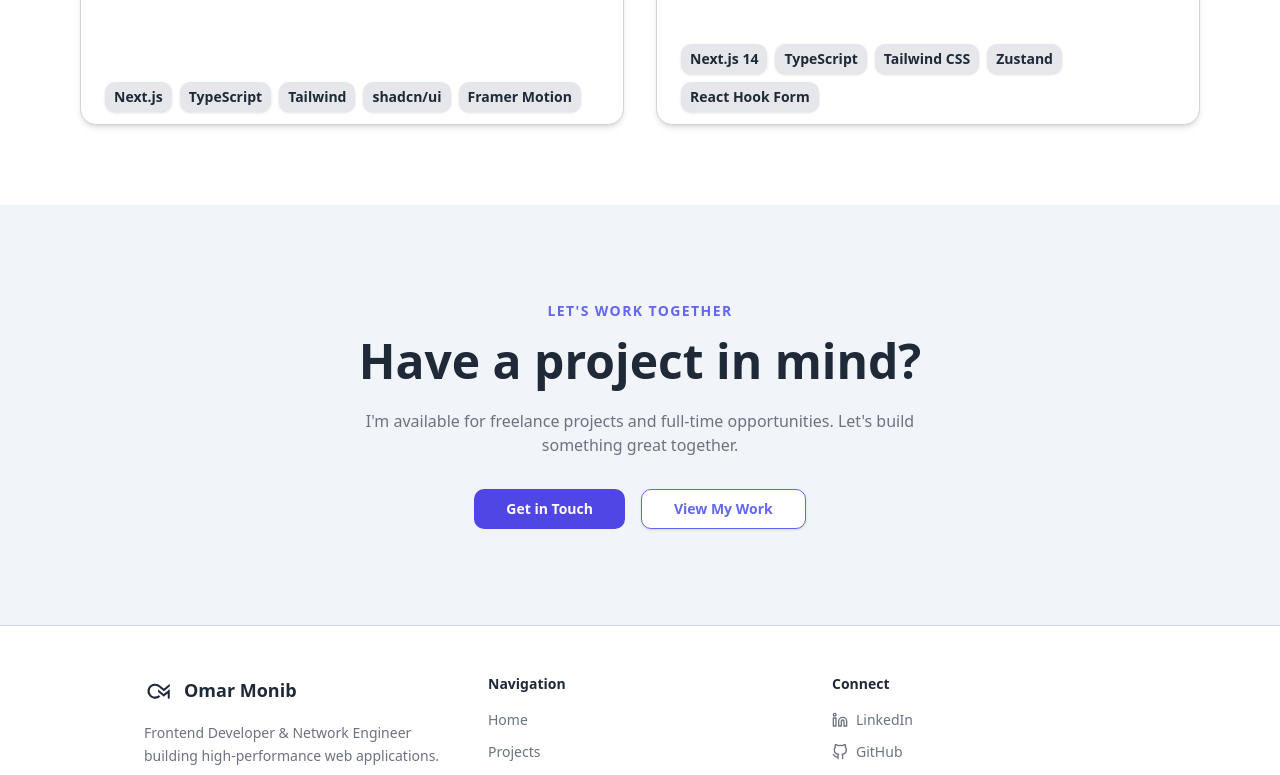
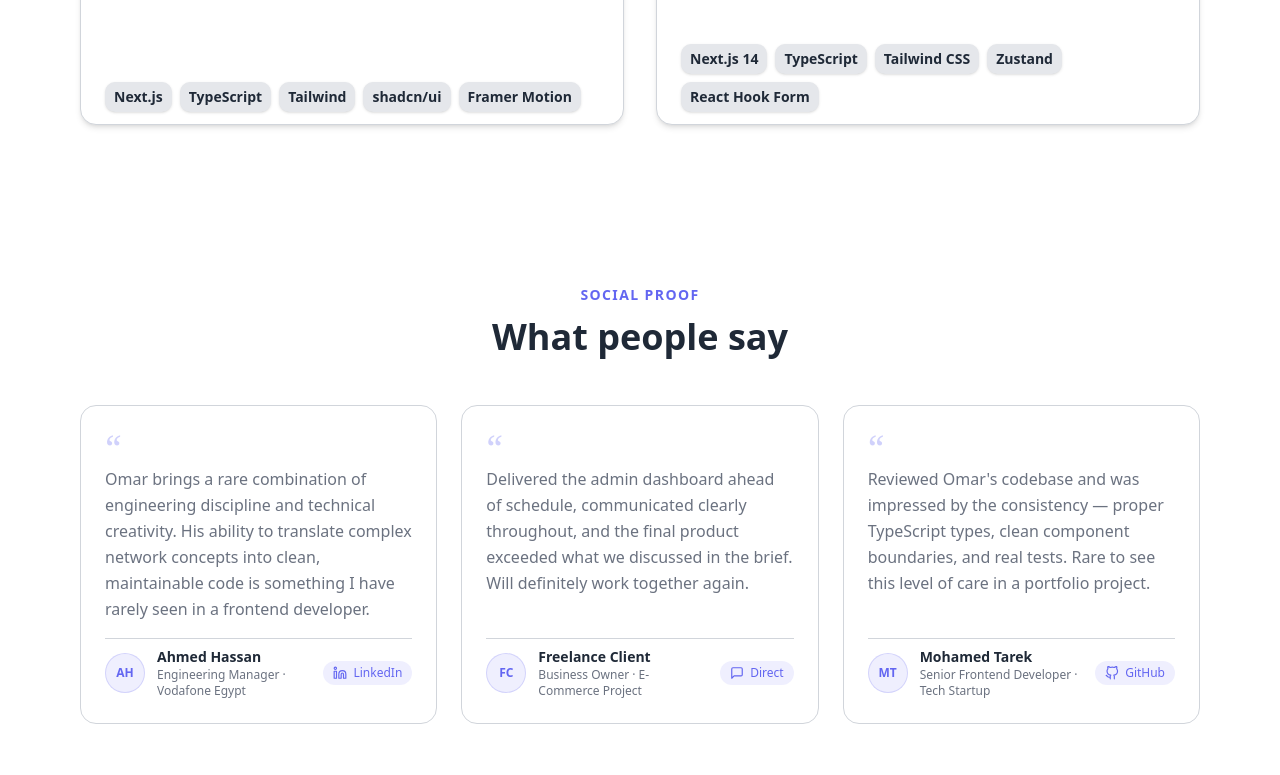
Before and after one commit to omarmonib/Omar-Monib, a Next.js app: page / in a window 1280 px wide. Shown: the part 2000-2775 px from the top of the page. Built offline with nearby package versions, Linux system fonts and the light colour scheme.

Commit message:
feat: add testimonials section with social proof to homepage

```diff
--- a/components/home/HomeSection.tsx
+++ b/components/home/HomeSection.tsx
@@ -7,6 +7,8 @@ import HeroContent from './HeroContent';
 import AboutTeaser from './AboutTeaser';
 import FeaturedProjects from './FeaturedProjects';
 import ContactCTA from './ContactCTA';
+import Testimonials from './Testimonials';
+
 
 const HomeSection = () => {
   const { name, title, subtitle, description, tagline, cta, highlights } = HERO_CONTENT;
@@ -51,9 +53,9 @@ const HomeSection = () => {
           </motion.div>
         </motion.div>
       </section>
-
       <AboutTeaser />
       <FeaturedProjects />
+      <Testimonials />
       <ContactCTA />
     </>
   );
--- /dev/null
+++ b/components/home/Testimonials.tsx
@@ -0,0 +1,110 @@
+'use client';
+
+import { motion } from 'framer-motion';
+import { FiLinkedin, FiGithub, FiMessageSquare } from 'react-icons/fi';
+import { TESTIMONIALS } from '@/constants/testimonials';
+import type { Testimonial } from '@/constants/testimonials';
+import Link from 'next/link';
+
+const platformIcon = {
+  linkedin: FiLinkedin,
+  github: FiGithub,
+  direct: FiMessageSquare,
+};
+
+const platformLabel = {
+  linkedin: 'LinkedIn',
+  github: 'GitHub',
+  direct: 'Direct',
+};
+
+function TestimonialCard({ testimonial, index }: { testimonial: Testimonial; index: number }) {
+  const Icon = platformIcon[testimonial.platform];
+
+  return (
+    <motion.div
+      initial={{ opacity: 0, y: 20 }}
+      whileInView={{ opacity: 1, y: 0 }}
+      viewport={{ once: true }}
+      transition={{ delay: 0.15 * index, duration: 0.5 }}
+      className="flex flex-col gap-4 p-6 rounded-xl border border-border bg-card hover:border-accent/40 transition-colors duration-300"
+    >
+      {/* Quote mark */}
+      <span className="text-4xl leading-none text-accent/30 font-serif select-none">&ldquo;</span>
+
+      {/* Quote text */}
+      <p className="text-sm md:text-base text-muted-foreground leading-relaxed flex-1 -mt-4">
+        {testimonial.quote}
+      </p>
+
+      {/* Author */}
+      <div className="flex items-center justify-between gap-3 pt-2 border-t border-border">
+        <div className="flex items-center gap-3">
+          {/* Avatar */}
+          <div className="w-10 h-10 rounded-full bg-accent/10 border border-accent/20 flex items-center justify-center shrink-0">
+            <span className="text-xs font-bold text-accent">{testimonial.avatar}</span>
+          </div>
+
+          <div>
+            <p className="text-sm font-semibold text-foreground">{testimonial.name}</p>
+            <p className="text-xs text-muted-foreground">
+              {testimonial.role} · {testimonial.company}
+            </p>
+          </div>
+        </div>
+
+        {/* Platform badge */}
+        {testimonial.profileUrl ? (
+          <Link
+            href={testimonial.profileUrl}
+            target="_blank"
+            rel="noopener noreferrer"
+            className="flex items-center gap-1.5 px-2.5 py-1 rounded-full bg-accent/10 text-accent text-xs font-medium hover:bg-accent/20 transition-colors shrink-0"
+            aria-label={`View on ${platformLabel[testimonial.platform]}`}
+          >
+            <Icon className="w-3.5 h-3.5" />
+            {platformLabel[testimonial.platform]}
+          </Link>
+        ) : (
+          <span className="flex items-center gap-1.5 px-2.5 py-1 rounded-full bg-accent/10 text-accent text-xs font-medium shrink-0">
+            <Icon className="w-3.5 h-3.5" />
+            {platformLabel[testimonial.platform]}
+          </span>
+        )}
+      </div>
+    </motion.div>
+  );
+}
+
+const Testimonials = () => {
+  const testimonials = TESTIMONIALS;
+
+  return (
+    <section className="py-20 px-6 md:px-20 bg-background">
+      <div className="max-w-6xl mx-auto">
+        {/* Header */}
+        <motion.div
+          initial={{ opacity: 0, y: 20 }}
+          whileInView={{ opacity: 1, y: 0 }}
+          viewport={{ once: true }}
+          transition={{ duration: 0.5 }}
+          className="text-center mb-12"
+        >
+          <p className="text-sm font-semibold text-accent uppercase tracking-widest mb-3">
+            Social Proof
+          </p>
+          <h2 className="text-3xl md:text-4xl font-bold text-foreground">What people say</h2>
+        </motion.div>
+
+        {/* Cards */}
+        <div className="grid grid-cols-1 md:grid-cols-3 gap-6">
+          {testimonials.map((t, i) => (
+            <TestimonialCard key={t.name} testimonial={t} index={i} />
+          ))}
+        </div>
+      </div>
+    </section>
+  );
+};
+
+export default Testimonials;
--- /dev/null
+++ b/constants/testimonials.ts
@@ -0,0 +1,43 @@
+export interface Testimonial {
+  name: string;
+  role: string;
+  company: string;
+  avatar: string; // initials fallback
+  quote: string;
+  platform: 'linkedin' | 'direct' | 'github';
+  profileUrl?: string;
+}
+
+export const TESTIMONIALS: Testimonial[] = [
+  {
+    name: 'Ahmed Hassan',
+    role: 'Engineering Manager',
+    company: 'Vodafone Egypt',
+    avatar: 'AH',
+    quote:
+      'Omar brings a rare combination of engineering discipline and technical creativity. His ability to translate complex network concepts into clean, maintainable code is something I have rarely seen in a frontend developer.',
+    platform: 'linkedin',
+    profileUrl: 'https://www.linkedin.com/in/omar-monib/',
+  },
+  {
+    name: 'Freelance Client',
+    role: 'Business Owner',
+    company: 'E-Commerce Project',
+    avatar: 'FC',
+    quote:
+      'Delivered the admin dashboard ahead of schedule, communicated clearly throughout, and the final product exceeded what we discussed in the brief. Will definitely work together again.',
+    platform: 'direct',
+  },
+  {
+    name: 'Mohamed Tarek',
+    role: 'Senior Frontend Developer',
+    company: 'Tech Startup',
+    avatar: 'MT',
+    quote:
+      "Reviewed Omar's codebase and was impressed by the consistency — proper TypeScript types, clean component boundaries, and real tests. Rare to see this level of care in a portfolio project.",
+    platform: 'github',
+    profileUrl: 'https://github.com/omarmonib',
+  },
+];
+
+export const getTestimonials = (): Testimonial[] => TESTIMONIALS;
```
